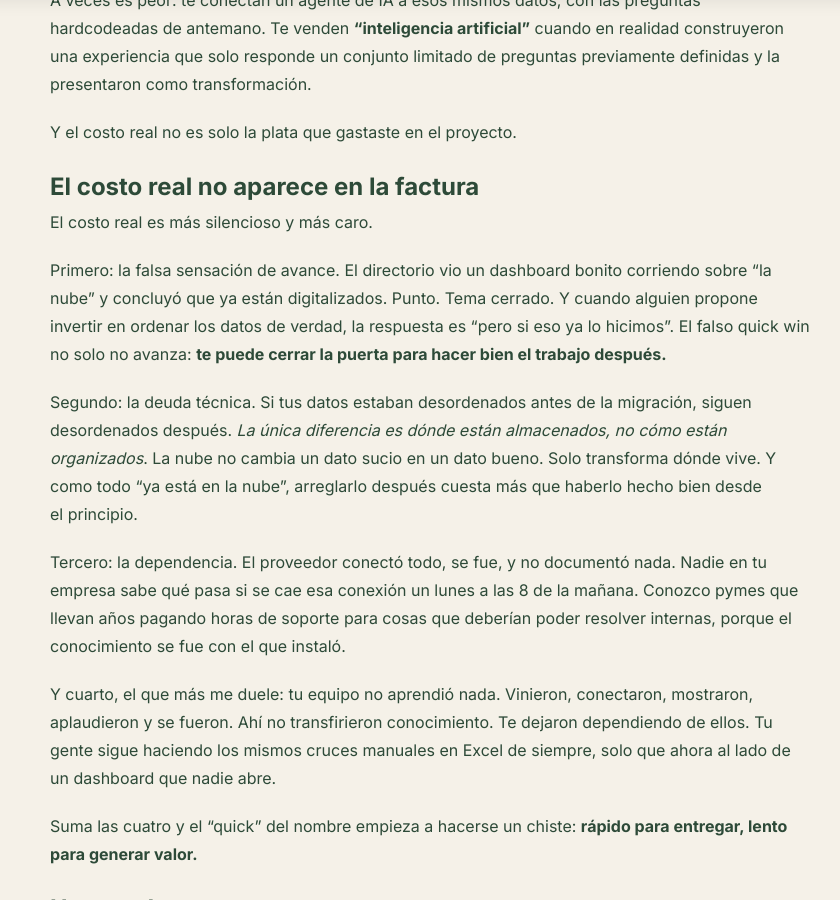
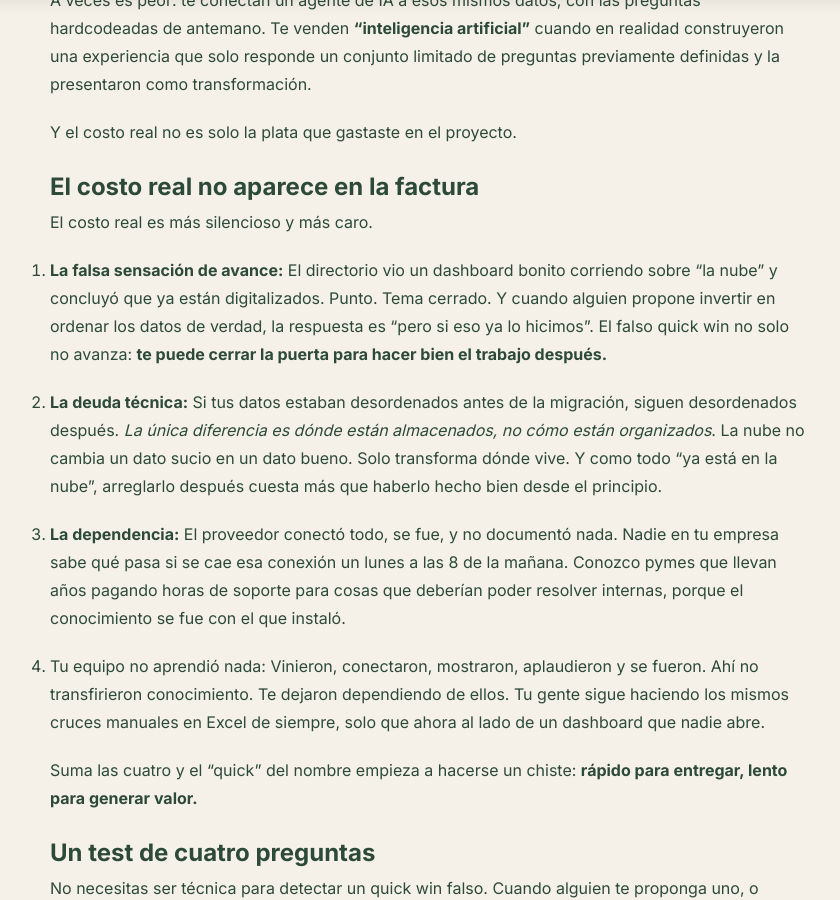
Before and after one commit to Maquitaa/web-page, a Jekyll site: the page built from _posts/2026-08-21-quick-wins-la-frase-que-le-está-costando-plata-a-tu-empresa.md, in a window 1280 px wide and 900 px high, scrolled down 1555 px. Shown: the whole window, without its empty margins (210-1050 px from the left). Built offline with Jekyll 4.4.1, drawn with Linux system fonts in a browser that asks for light colours.

Commit message:
Update Publicaciones “2026-08-21-quick-wins-la-frase-que-le-está-costando-plata-a-tu-empresa”

```diff
--- a/_posts/2026-08-21-quick-wins-la-frase-que-le-está-costando-plata-a-tu-empresa.md
+++ b/_posts/2026-08-21-quick-wins-la-frase-que-le-está-costando-plata-a-tu-empresa.md
@@ -29,16 +29,18 @@ Y el costo real no es solo la plata que gastaste en el proyecto.
 
 El costo real es más silencioso y más caro.
 
-* Primero: la falsa sensación de avance. El directorio vio un dashboard bonito corriendo sobre "la nube" y concluyó que ya están digitalizados. Punto. Tema cerrado. Y cuando alguien propone invertir en ordenar los datos de verdad, la respuesta es "pero si eso ya lo hicimos". El falso quick win no solo no avanza: **te puede cerrar la puerta para hacer bien el trabajo después.**
+1. **La falsa sensación de avance:** El directorio vio un dashboard bonito corriendo sobre "la nube" y concluyó que ya están digitalizados. Punto. Tema cerrado. Y cuando alguien propone invertir en ordenar los datos de verdad, la respuesta es "pero si eso ya lo hicimos". El falso quick win no solo no avanza: **te puede cerrar la puerta para hacer bien el trabajo después.**
 
 
-* Segundo: la deuda técnica. Si tus datos estaban desordenados antes de la migración, siguen desordenados después. *La única diferencia es dónde están almacenados, no cómo están organizados*. La nube no cambia un dato sucio en un dato bueno. Solo transforma dónde vive. Y como todo "ya está en la nube", arreglarlo después cuesta más que haberlo hecho bien desde el principio.
+2. **La deuda técnica:** Si tus datos estaban desordenados antes de la migración, siguen desordenados después. *La única diferencia es dónde están almacenados, no cómo están organizados*. La nube no cambia un dato sucio en un dato bueno. Solo transforma dónde vive. Y como todo "ya está en la nube", arreglarlo después cuesta más que haberlo hecho bien desde el principio.
 
 
-* Tercero: la dependencia. El proveedor conectó todo, se fue, y no documentó nada. Nadie en tu empresa sabe qué pasa si se cae esa conexión un lunes a las 8 de la mañana. Conozco pymes que llevan años pagando horas de soporte para cosas que deberían poder resolver internas, porque el conocimiento se fue con el que instaló.
+3. **La dependencia:** El proveedor conectó todo, se fue, y no documentó nada. Nadie en tu empresa sabe qué pasa si se cae esa conexión un lunes a las 8 de la mañana. Conozco pymes que llevan años pagando horas de soporte para cosas que deberían poder resolver internas, porque el conocimiento se fue con el que instaló.
 
 
-* Y cuarto, el que más me duele: tu equipo no aprendió nada. Vinieron, conectaron, mostraron, aplaudieron y se fueron. Ahí no transfirieron conocimiento. Te dejaron dependiendo de ellos. Tu gente sigue haciendo los mismos cruces manuales en Excel de siempre, solo que ahora al lado de un dashboard que nadie abre.
+4. Tu equipo no aprendió nada: Vinieron, conectaron, mostraron, aplaudieron y se fueron. Ahí no transfirieron conocimiento. Te dejaron dependiendo de ellos. Tu gente sigue haciendo los mismos cruces manuales en Excel de siempre, solo que ahora al lado de un dashboard que nadie abre.
+
+
 
 Suma las cuatro y el "quick" del nombre empieza a hacerse un chiste: **rápido para entregar, lento para generar valor.**
 
@@ -51,8 +53,14 @@ No necesitas ser técnica para detectar un quick win falso. Cuando alguien te pr
 
 
 1. ¿Esto me responde una pregunta que antes no podía responder? Si el reporte muestra lo mismo que ya veías, solo que con otro fondo de pantalla, no ganaste nada.
+
+
 2. ¿Desapareció un trabajo manual que hoy hace una persona? Si alguien de tu equipo sigue bajando datos a Excel todos los viernes para cruzarlos a mano, la automatización no existe, por mucho que diga "nube" en la presentación.
+
+
 3. ¿Si apago esto mañana, alguien lo echa de menos? Esta es la prueba de fuego. Apágalo mentalmente. Si la respuesta es "nah, nadie se daría cuenta", ya tienes tu diagnóstico.
+
+
 4. ¿Quedó documentado y lo entiende mi equipo? Si solo lo entiende el proveedor, compraste una suscripción a la dependencia.
 
 
```
